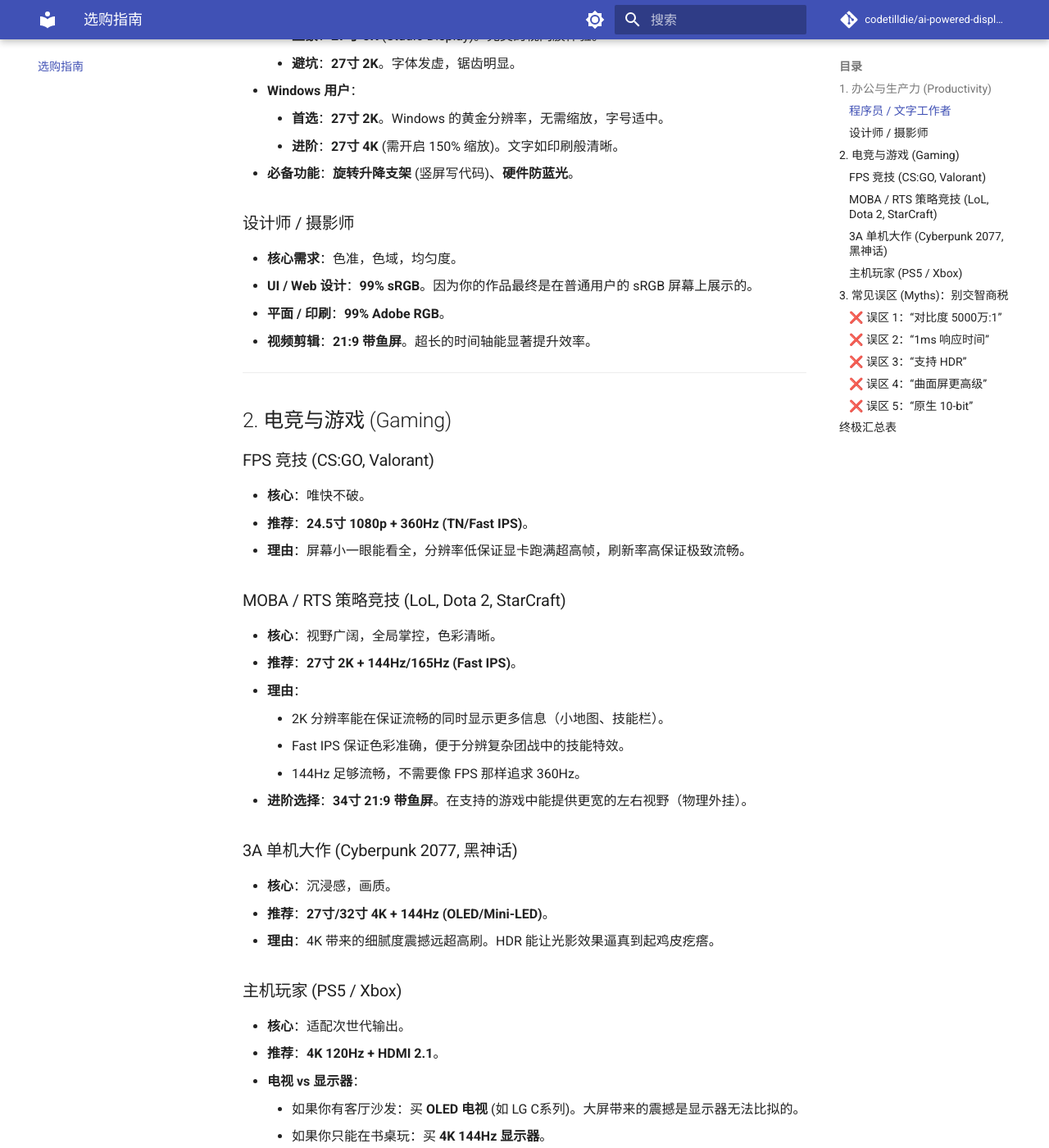
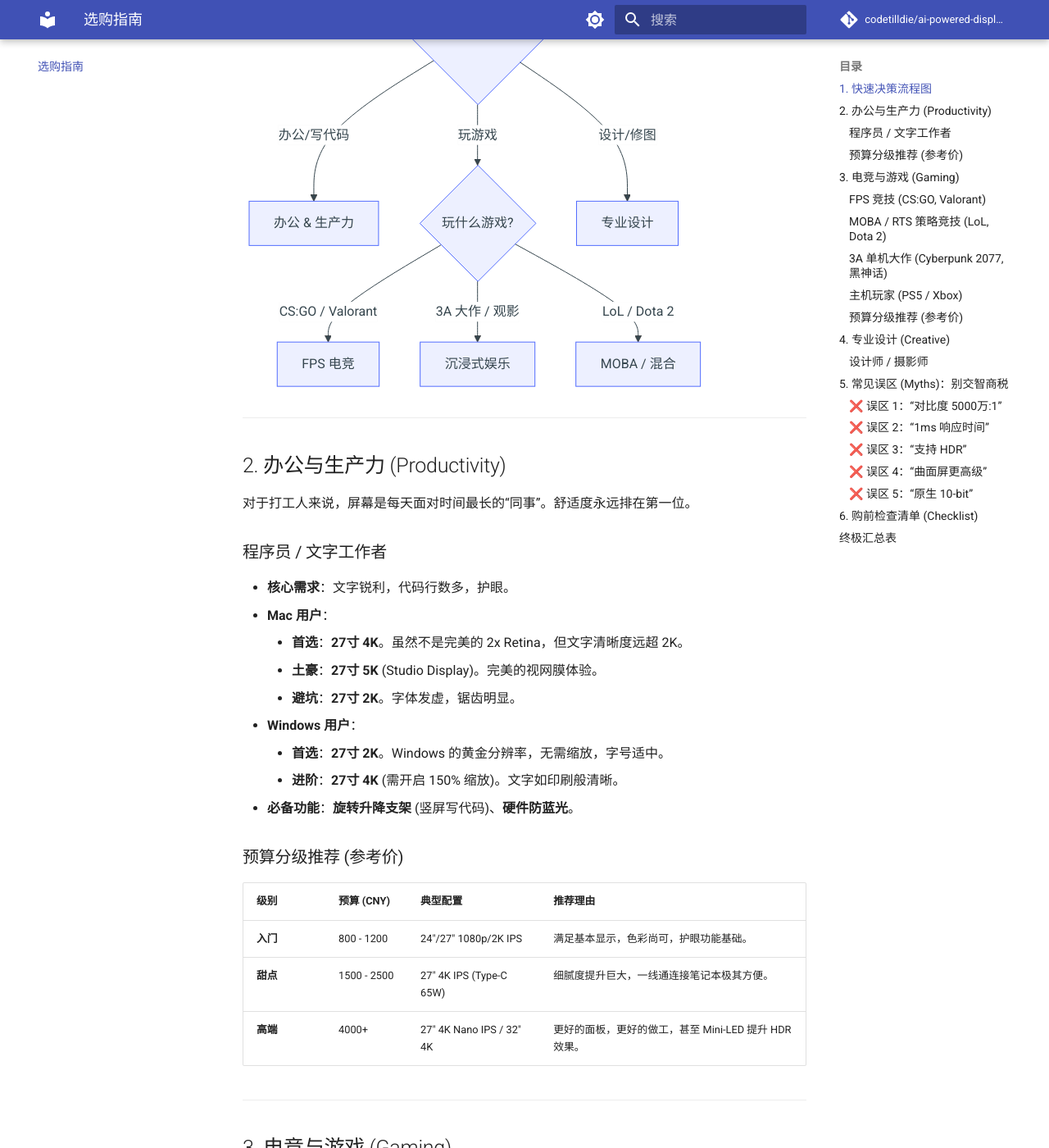
Before and after one commit to codetilldie/ai-powered-display-handbook, an MkDocs documentation site: the page built from docs/07-buying-guide.md, in a window 1280 px wide and 1400 px high, scrolled down 585 px. Shown: the whole window at 82% size. Built offline with MkDocs 1.6.1 and Material for MkDocs 9.7.7, drawn with Linux system fonts in a browser that asks for light colours; comment, search, counter and statistics services are not loaded; some of the changed text lies outside the part shown.

Commit message:
Revamp buying guide with decision flow and budget tables
Added a quick decision flowchart for monitor selection, reorganized sections for clarity, and introduced budget-based configuration tables for productivity and gaming. Split professional design advice into a dedicated section and included a pre-purchase checklist to help users avoid common mistakes.

````diff
--- a/docs/07-buying-guide.md
+++ b/docs/07-buying-guide.md
@@ -4,9 +4,25 @@
 
 本章将根据你的**职业**和**使用场景**，提供简单粗暴的选购建议。
 
+## 1. 快速决策流程图
+
+如果不确定自己需要什么，请沿着这条路线走：
+
+```mermaid
+graph TD
+    A[开始选购] --> B{主要用途是什么?}
+    B -->|办公/写代码| C[办公 & 生产力]
+    B -->|玩游戏| D{玩什么游戏?}
+    B -->|设计/修图| E[专业设计]
+
+    D -->|CS:GO / Valorant| F[FPS 电竞]
+    D -->|3A 大作 / 观影| G[沉浸式娱乐]
+    D -->|LoL / Dota 2| H[MOBA / 混合]
+```
+
 ---
 
-## 1. 办公与生产力 (Productivity)
+## 2. 办公与生产力 (Productivity)
 
 对于打工人来说，屏幕是每天面对时间最长的“同事”。舒适度永远排在第一位。
 
@@ -21,22 +37,23 @@
     *   **进阶**：**27寸 4K** (需开启 150% 缩放)。文字如印刷般清晰。
 *   **必备功能**：**旋转升降支架** (竖屏写代码)、**硬件防蓝光**。
 
-### 设计师 / 摄影师
-*   **核心需求**：色准，色域，均匀度。
-*   **UI / Web 设计**：**99% sRGB**。因为你的作品最终是在普通用户的 sRGB 屏幕上展示的。
-*   **平面 / 印刷**：**99% Adobe RGB**。
-*   **视频剪辑**：**21:9 带鱼屏**。超长的时间轴能显著提升效率。
+### 预算分级推荐 (参考价)
+| 级别 | 预算 (CNY) | 典型配置 | 推荐理由 |
+| :--- | :--- | :--- | :--- |
+| **入门** | 800 - 1200 | 24"/27" 1080p/2K IPS | 满足基本显示，色彩尚可，护眼功能基础。 |
+| **甜点** | 1500 - 2500 | 27" 4K IPS (Type-C 65W) | 细腻度提升巨大，一线通连接笔记本极其方便。 |
+| **高端** | 4000+ | 27" 4K Nano IPS / 32" 4K | 更好的面板，更好的做工，甚至 Mini-LED 提升 HDR 效果。 |
 
 ---
 
-## 2. 电竞与游戏 (Gaming)
+## 3. 电竞与游戏 (Gaming)
 
 ### FPS 竞技 (CS:GO, Valorant)
 *   **核心**：唯快不破。
 *   **推荐**：**24.5寸 1080p + 360Hz (TN/Fast IPS)**。
 *   **理由**：屏幕小一眼能看全，分辨率低保证显卡跑满超高帧，刷新率高保证极致流畅。
 
-### MOBA / RTS 策略竞技 (LoL, Dota 2, StarCraft)
+### MOBA / RTS 策略竞技 (LoL, Dota 2)
 *   **核心**：视野广阔，全局掌控，色彩清晰。
 *   **推荐**：**27寸 2K + 144Hz/165Hz (Fast IPS)**。
 *   **理由**：
@@ -57,9 +74,26 @@
     *   如果你有客厅沙发：买 **OLED 电视** (如 LG C系列)。大屏带来的震撼是显示器无法比拟的。
     *   如果你只能在书桌玩：买 **4K 144Hz 显示器**。
 
+### 预算分级推荐 (参考价)
+| 级别 | 预算 (CNY) | 典型配置 | 推荐理由 |
+| :--- | :--- | :--- | :--- |
+| **入门** | 800 - 1200 | 24" 1080p 144Hz IPS | 体验高刷的门槛，适合学生党。 |
+| **甜点** | 1500 - 2500 | 27" 2K 165Hz Fast IPS | 目前最主流的全能配置，兼顾画质与流畅度。 |
+| **发烧** | 5000+ | 27"/32" 4K OLED / Mini-LED | 极致的 HDR 体验，黑得下去，亮得起来。 |
+
 ---
 
-## 3. 常见误区 (Myths)：别交智商税
+## 4. 专业设计 (Creative)
+
+### 设计师 / 摄影师
+*   **核心需求**：色准，色域，均匀度。
+*   **UI / Web 设计**：**99% sRGB**。因为你的作品最终是在普通用户的 sRGB 屏幕上展示的。
+*   **平面 / 印刷**：**99% Adobe RGB**。
+*   **视频剪辑**：**21:9 带鱼屏**。超长的时间轴能显著提升效率。
+
+---
+
+## 5. 常见误区 (Myths)：别交智商税
 
 ### ❌ 误区 1：“对比度 5000万:1”
 *   **真相**：这是**动态对比度**，毫无意义。
@@ -83,6 +117,18 @@
 
 ---
 
+## 6. 购前检查清单 (Checklist)
+
+在下单前，请最后确认一遍：
+
+- [ ] **桌子深度**：如果买 32 寸，桌深建议 > 70cm，否则看久了脖子疼。
+- [ ] **显卡接口**：确认显卡有 DP 1.4 或 HDMI 2.1 接口，否则跑不满 4K 144Hz。
+- [ ] **线材**：尽量使用显示器自带的原装线，或者购买通过 VESA 认证的线材。
+- [ ] **坏点政策**：询问客服“几个坏点包换？”，有些品牌规定 3 个以内算正常，不给退换。
+- [ ] **Mac 兼容性**：如果是 Mac 用户，确认显示器是否支持 HiDPI 缩放，以及 Type-C 接口是否支持反向充电（至少 65W，建议 90W）。
+
+---
+
 ## 终极汇总表
 
 | 你的身份 | 推荐尺寸 | 推荐分辨率 | 面板首选 | 关键特性 |
````
